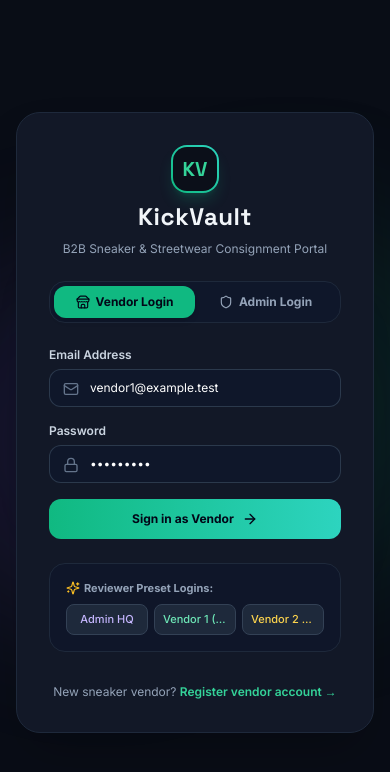
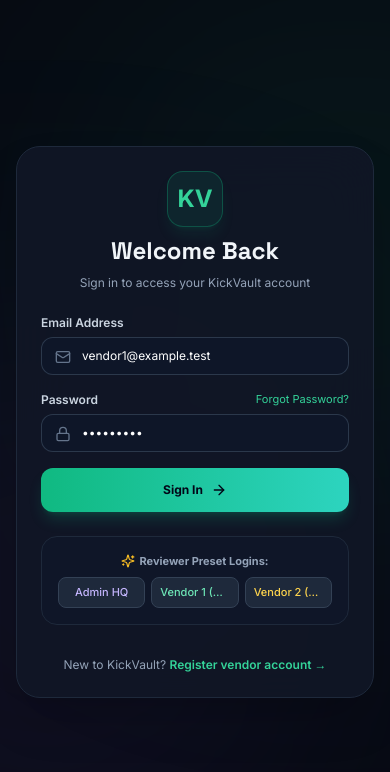
Before and after one commit to alanbiju2003/CDC_ASSIGNMENT, a React (Vite) app in the folder frontend/: page /login in a window 390 px wide. Shown: the top 772 px of the page. Built offline with nearby package versions, Linux system fonts and the light colour scheme.

Commit message:
Unified smart login, mobile responsive navbar/sidebar, and downloadable PWA app

```diff
--- a/frontend/index.html
+++ b/frontend/index.html
@@ -3,15 +3,29 @@
   <head>
     <meta charset="UTF-8" />
     <link rel="icon" type="image/svg+xml" href="/favicon.svg" />
-    <meta name="viewport" content="width=device-width, initial-scale=1.0" />
+    <meta name="viewport" content="width=device-width, initial-scale=1.0, maximum-scale=1.0, user-scalable=no" />
     <title>KickVault — B2B Sneaker Consignment Portal</title>
     <meta name="description" content="KickVault B2B Sneaker & Streetwear Consignment Platform — Vendor & Admin Portal" />
+    <meta name="theme-color" content="#10b981" />
+    <link rel="manifest" href="/manifest.json" />
+    <link rel="apple-touch-icon" href="/favicon.svg" />
     <link rel="preconnect" href="https://fonts.googleapis.com">
     <link rel="preconnect" href="https://fonts.gstatic.com" crossorigin>
     <link href="https://fonts.googleapis.com/css2?family=Inter:wght@300;400;500;600;700&family=Space+Grotesk:wght@500;600;700&display=swap" rel="stylesheet">
   </head>
-  <body class="bg-[#090d16] text-slate-100 font-sans antialiased selection:bg-emerald-500 selection:text-black">
+  <body class="bg-[#070a12] text-slate-100 font-sans antialiased selection:bg-emerald-500 selection:text-black min-h-screen">
     <div id="root"></div>
     <script type="module" src="/src/main.jsx"></script>
+    <script>
+      if ('serviceWorker' in navigator) {
+        window.addEventListener('load', () => {
+          navigator.serviceWorker.register('/sw.js').then((reg) => {
+            console.log('KickVault PWA Service Worker registered:', reg.scope);
+          }).catch((err) => {
+            console.error('Service Worker registration failed:', err);
+          });
+        });
+      }
+    </script>
   </body>
 </html>
--- a/frontend/src/api.js
+++ b/frontend/src/api.js
@@ -58,6 +58,7 @@
 
 export const API = {
   // Auth & KYC
+  login: (email, password) => apiRequest('/auth/login', 'POST', { email, password }),
   loginVendor: (email, password) => apiRequest('/auth/vendor/login', 'POST', { email, password }),
   loginAdmin: (email, password) => apiRequest('/auth/admin/login', 'POST', { email, password }),
   registerVendor: (data) => apiRequest('/auth/vendor/register', 'POST', data),
--- /dev/null
+++ b/frontend/src/components/PwaInstallModal.jsx
@@ -0,0 +1,106 @@
+import React, { useState, useEffect } from 'react';
+import { Download, Smartphone, Laptop, Check, X, ShieldCheck, Zap } from 'lucide-react';
+
+export default function PwaInstallModal({ isOpen, onClose }) {
+  const [deferredPrompt, setDeferredPrompt] = useState(null);
+  const [isInstalled, setIsInstalled] = useState(false);
+
+  useEffect(() => {
+    const handleBeforeInstall = (e) => {
+      e.preventDefault();
+      setDeferredPrompt(e);
+    };
+
+    const handleAppInstalled = () => {
+      setIsInstalled(true);
+      setDeferredPrompt(null);
+    };
+
+    window.addEventListener('beforeinstallprompt', handleBeforeInstall);
+    window.addEventListener('appinstalled', handleAppInstalled);
+
+    if (window.matchMedia('(display-mode: standalone)').matches) {
+      setIsInstalled(true);
+    }
+
+    return () => {
+      window.removeEventListener('beforeinstallprompt', handleBeforeInstall);
+      window.removeEventListener('appinstalled', handleAppInstalled);
+    };
+  }, []);
+
+  const handleInstallClick = async () => {
+    if (deferredPrompt) {
+      deferredPrompt.prompt();
+      const { outcome } = await deferredPrompt.userChoice;
+      if (outcome === 'accepted') {
+        setIsInstalled(true);
+      }
+      setDeferredPrompt(null);
+    } else {
+      alert('PWA Download: Tap "Add to Home Screen" or click the Install icon in your browser URL bar.');
+    }
+  };
+
+  if (!isOpen) return null;
+
+  return (
+    <div className="fixed inset-0 z-50 overflow-y-auto bg-black/75 backdrop-blur-md flex items-center justify-center p-4">
+      <div className="w-full max-w-md bg-[#111726] border border-slate-800 rounded-3xl p-6 shadow-2xl text-slate-100 space-y-6 relative">
+        <button
+          onClick={onClose}
+          className="absolute top-4 right-4 p-1.5 rounded-lg text-slate-400 hover:text-slate-200 hover:bg-slate-800 transition"
+        >
+          <X className="w-5 h-5" />
+        </button>
+
+        {/* PWA Icon & Title */}
+        <div className="text-center space-y-2">
+          <div className="w-16 h-16 rounded-2xl bg-gradient-to-tr from-emerald-500 to-teal-400 p-0.5 mx-auto shadow-xl shadow-emerald-500/20">
+            <div className="w-full h-full bg-[#0b0f19] rounded-[14px] flex items-center justify-center text-emerald-400 font-black text-2xl">
+              KV
+            </div>
+          </div>
+          <h3 className="text-xl font-bold font-heading">KickVault PWA App</h3>
+          <p className="text-xs text-slate-400">Downloadable Progressive Web App for Mobile & Desktop</p>
+        </div>
+
+        {/* Features List */}
+        <div className="space-y-2.5 bg-slate-900/80 p-4 rounded-2xl border border-slate-800 text-xs">
+          <div className="flex items-center gap-2.5 text-slate-300">
+            <Zap className="w-4 h-4 text-emerald-400 shrink-0" />
+            <span>0ms Instant Launch & Home Screen Icon</span>
+          </div>
+          <div className="flex items-center gap-2.5 text-slate-300">
+            <Smartphone className="w-4 h-4 text-emerald-400 shrink-0" />
+            <span>Fully Responsive Native-Feel Mobile View</span>
+          </div>
+          <div className="flex items-center gap-2.5 text-slate-300">
+            <ShieldCheck className="w-4 h-4 text-emerald-400 shrink-0" />
+            <span>Encrypted Token Offline Storage</span>
+          </div>
+        </div>
+
+        {/* Action Button */}
+        {isInstalled ? (
+          <div className="p-3.5 rounded-2xl bg-emerald-500/10 border border-emerald-500/30 text-emerald-400 text-xs font-semibold flex items-center justify-center gap-2">
+            <Check className="w-4 h-4" />
+            <span>KickVault App is Installed & Active!</span>
+          </div>
+        ) : (
+          <button
+            onClick={handleInstallClick}
+            className="w-full py-3.5 rounded-2xl bg-gradient-to-r from-emerald-500 to-teal-400 text-slate-950 font-bold text-xs hover:from-emerald-400 hover:to-teal-300 transition shadow-lg shadow-emerald-500/20 flex items-center justify-center gap-2"
+          >
+            <Download className="w-4 h-4" />
+            <span>Download & Install KickVault App</span>
+          </button>
+        )}
+
+        <div className="text-center text-[11px] text-slate-500">
+          Compatible with Chrome, Safari (iOS Add to Home Screen), Edge, and Android.
+        </div>
+      </div>
+    </div>
+  );
+}
--- a/frontend/src/components/Sidebar.jsx
+++ b/frontend/src/components/Sidebar.jsx
@@ -1,6 +1,6 @@
 import React from 'react';
 import { NavLink } from 'react-router-dom';
-import { LayoutDashboard, Package, FileCheck, Receipt, ArrowUpDown, RotateCcw, Wallet, ShieldCheck, ShieldAlert } from 'lucide-react';
+import { LayoutDashboard, Package, FileCheck, Receipt, ArrowUpDown, RotateCcw, Wallet, ShieldCheck, Download } from 'lucide-react';
 import { useAuth } from '../context/AuthContext';
 
 export default function Sidebar() {
@@ -23,7 +23,9 @@
   }
 
   return (
-    <aside className="w-64 bg-[#0c101d] border-r border-slate-800 min-h-[calc(100vh-4rem)] p-4 flex flex-col justify-between shrink-0">
+    <>
+      {/* Desktop Sidebar (Hidden on Mobile) */}
+      <aside className="hidden md:flex w-64 bg-[#0c101d] border-r border-slate-800 min-h-[calc(100vh-4rem)] p-4 flex-col justify-between shrink-0">
         <div className="space-y-6">
           {/* Role Banner */}
           <div className="p-3.5 rounded-xl bg-slate-900/80 border border-slate-800/80 flex items-center gap-3">
@@ -63,24 +65,40 @@
           </nav>
         </div>
 
-      {/* Vendor KYC Status Banner */}
-      {role === 'vendor' && user?.status === 'pending_kyc' && (
-        <div className="p-3.5 rounded-xl bg-amber-500/10 border border-amber-500/30 text-amber-300 space-y-2">
-          <div className="flex items-center gap-2 text-xs font-bold">
-            <ShieldAlert className="w-4 h-4 text-amber-400 shrink-0" />
-            <span>KYC Verification Required</span>
+        {/* User Card at bottom */}
+        <div className="p-3 rounded-xl bg-slate-900/60 border border-slate-800 text-xs flex items-center gap-2.5">
+          <div className="w-8 h-8 rounded-lg bg-emerald-500/20 border border-emerald-500/30 text-emerald-400 font-bold flex items-center justify-center text-xs">
+            {user?.name ? user.name[0].toUpperCase() : 'U'}
           </div>
-          <p className="text-[11px] text-amber-200/80 leading-relaxed">
-            Your PAN is pending verification. Submit your PAN regex check to activate full consignment.
-          </p>
+          <div className="min-w-0 flex-1">
+            <p className="font-semibold text-slate-200 truncate">{user?.name || user?.email}</p>
+            <p className="text-[10px] text-slate-500 truncate">{user?.businessName || user?.role}</p>
+          </div>
+        </div>
+      </aside>
+
+      {/* Mobile Top Navigation Bar (Shown on Mobile) */}
+      <div className="md:hidden bg-[#0c101d] border-b border-slate-800 p-2.5 overflow-x-auto flex items-center gap-2 scrollbar-none sticky top-16 z-30">
+        {links.map((link) => {
+          const Icon = link.icon;
+          return (
             <NavLink
-            to="/kyc"
-            className="block text-center text-xs font-semibold bg-amber-500 hover:bg-amber-400 text-slate-950 py-1.5 rounded-lg transition-colors"
+              key={link.to}
+              to={link.to}
+              className={({ isActive }) =>
+                `flex items-center gap-1.5 px-3 py-1.5 rounded-lg text-xs font-medium whitespace-nowrap transition-all ${
+                  isActive
+                    ? 'bg-emerald-500/20 text-emerald-400 border border-emerald-500/40 font-semibold'
+                    : 'bg-slate-900/90 text-slate-400 border border-slate-800'
+                }`
+              }
             >
-            Verify PAN Now →
+              <Icon className="w-3.5 h-3.5 shrink-0" />
+              <span>{link.label}</span>
             </NavLink>
+          );
+        })}
       </div>
-      )}
-    </aside>
+    </>
   );
 }
--- a/frontend/src/context/AuthContext.jsx
+++ b/frontend/src/context/AuthContext.jsx
@@ -25,6 +25,14 @@
     }
     loadInitialUser();
   }, []);
+
+  const login = async (email, password) => {
+    const res = await API.login(email, password);
+    setAuthToken(res.token);
+    setUser(res.user);
+    setActiveRole(res.user.role);
+    return res.user;
+  };
 
   const loginVendor = async (email, password) => {
     const res = await API.loginVendor(email, password);
@@ -73,6 +81,7 @@
         user,
         role: activeRole || user?.role,
         loading,
+        login,
         loginVendor,
         loginAdmin,
         registerVendor,
--- a/frontend/src/pages/Login.jsx
+++ b/frontend/src/pages/Login.jsx
@@ -1,13 +1,12 @@
 import React, { useState } from 'react';
 import { useNavigate, Link } from 'react-router-dom';
-import { Shield, Store, Lock, Mail, ArrowRight, Sparkles, AlertCircle } from 'lucide-react';
+import { Shield, Store, Lock, Mail, ArrowRight, Sparkles, AlertCircle, CheckCircle2 } from 'lucide-react';
 import { useAuth } from '../context/AuthContext';
 
 export default function Login() {
   const navigate = useNavigate();
-  const { loginAdmin, loginVendor } = useAuth();
+  const { login } = useAuth();
 
-  const [activeTab, setActiveTab] = useState('vendor'); // 'vendor' | 'admin'
   const [email, setEmail] = useState('vendor1@example.test');
   const [password, setPassword] = useState('Passw0rd!');
   const [error, setError] = useState('');
@@ -19,14 +18,14 @@
     setLoading(true);
 
     try {
-      if (activeTab === 'admin') {
-        await loginAdmin(email, password);
+      const user = await login(email, password);
+      if (user.role === 'admin') {
+        navigate('/admin');
       } else {
-        await loginVendor(email, password);
+        navigate('/dashboard');
       }
-      navigate('/dashboard');
     } catch (err) {
-      setError(err.message || 'Login failed. Please check credentials.');
+      setError(err.message || 'Invalid email or password. Please check your credentials.');
     } finally {
       setLoading(false);
     }
@@ -34,68 +33,85 @@
 
   const setQuickFill = (type) => {
     if (type === 'admin') {
-      setActiveTab('admin');
       setEmail('admin@kickvault.test');
       setPassword('Passw0rd!');
     } else if (type === 'vendor1') {
-      setActiveTab('vendor');
       setEmail('vendor1@example.test');
       setPassword('Passw0rd!');
     } else if (type === 'vendor2') {
-      setActiveTab('vendor');
       setEmail('vendor2@example.test');
       setPassword('Passw0rd!');
     }
   };
 
   return (
-    <div className="min-h-screen bg-[#090d16] flex items-center justify-center p-4 relative overflow-hidden">
-      {/* Dynamic Background Glows */}
-      <div className="absolute top-1/4 left-1/4 w-96 h-96 bg-emerald-500/10 rounded-full blur-3xl pointer-events-none"></div>
-      <div className="absolute bottom-1/4 right-1/4 w-96 h-96 bg-violet-500/10 rounded-full blur-3xl pointer-events-none"></div>
+    <div className="min-h-screen bg-[#070a12] text-slate-100 flex items-center justify-center p-4 lg:p-8 relative overflow-hidden">
+      {/* Glow Effects */}
+      <div className="absolute top-0 left-1/4 w-[500px] h-[500px] bg-emerald-500/10 rounded-full blur-[140px] pointer-events-none"></div>
+      <div className="absolute bottom-0 right-1/4 w-[500px] h-[500px] bg-violet-500/10 rounded-full blur-[140px] pointer-events-none"></div>
 
-      <div className="w-full max-w-md bg-[#121827] border border-slate-800 rounded-3xl p-8 shadow-2xl relative z-10 text-slate-100 space-y-6">
-        {/* Brand Header */}
-        <div className="text-center space-y-2">
-          <div className="w-12 h-12 rounded-2xl bg-gradient-to-tr from-emerald-500 to-teal-400 p-0.5 mx-auto shadow-lg shadow-emerald-500/20">
-            <div className="w-full h-full bg-[#0b0f19] rounded-[14px] flex items-center justify-center font-bold text-emerald-400 text-xl font-heading">
+      <div className="w-full max-w-6xl grid grid-cols-1 lg:grid-cols-12 gap-8 items-center z-10">
+
+        {/* Left Side: Hero Branding */}
+        <div className="lg:col-span-6 space-y-8 p-4 lg:p-8 hidden lg:block">
+          <div className="flex items-center gap-3">
+            <div className="w-10 h-10 rounded-xl bg-emerald-500/10 border border-emerald-500/30 flex items-center justify-center font-black text-emerald-400 text-lg">
               KV
             </div>
-          </div>
-          <h1 className="text-2xl font-bold font-heading tracking-wide">KickVault</h1>
-          <p className="text-xs text-slate-400">B2B Sneaker & Streetwear Consignment Portal</p>
+            <span className="text-xl font-bold font-heading tracking-wide">KickVault</span>
           </div>
 
-        {/* Tab Switcher */}
-        <div className="grid grid-cols-2 p-1 rounded-2xl bg-slate-900 border border-slate-800">
-          <button
-            type="button"
-            onClick={() => {
-              setActiveTab('vendor');
-              setEmail('vendor1@example.test');
-            }}
-            className={`py-2 text-xs font-bold rounded-xl transition-all flex items-center justify-center gap-1.5 ${
-              activeTab === 'vendor'
-                ? 'bg-emerald-500 text-slate-950 shadow-md'
-                : 'text-slate-400 hover:text-white'
-            }`}
-          >
-            <Store className="w-3.5 h-3.5" /> Vendor Login
-          </button>
-          <button
-            type="button"
-            onClick={() => {
-              setActiveTab('admin');
-              setEmail('admin@kickvault.test');
-            }}
-            className={`py-2 text-xs font-bold rounded-xl transition-all flex items-center justify-center gap-1.5 ${
-              activeTab === 'admin'
-                ? 'bg-violet-600 text-white shadow-md'
-                : 'text-slate-400 hover:text-white'
-            }`}
-          >
-            <Shield className="w-3.5 h-3.5" /> Admin Login
-          </button>
+          <div className="space-y-4 max-w-lg">
+            <h1 className="text-4xl lg:text-5xl font-black font-heading leading-tight tracking-tight">
+              Powering the <br />
+              <span className="text-transparent bg-clip-text bg-gradient-to-r from-emerald-400 via-teal-300 to-cyan-400">
+                Sneaker & Streetwear
+              </span> <br />
+              Marketplace.
+            </h1>
+            <p className="text-slate-400 text-sm leading-relaxed">
+              A B2B consignment platform built for vendors and admins to connect, manage, and grow — <span className="text-emerald-400 font-medium">effortlessly.</span>
+            </p>
+          </div>
+
+          {/* Feature Cards */}
+          <div className="grid grid-cols-3 gap-3 pt-4">
+            <div className="p-3.5 rounded-2xl bg-slate-900/60 border border-slate-800 backdrop-blur-sm space-y-1">
+              <div className="text-emerald-400 font-semibold text-xs flex items-center gap-1.5">
+                <CheckCircle2 className="w-4 h-4" /> Trusted
+              </div>
+              <p className="text-[11px] text-slate-400">Top Vendors</p>
+            </div>
+            <div className="p-3.5 rounded-2xl bg-slate-900/60 border border-slate-800 backdrop-blur-sm space-y-1">
+              <div className="text-emerald-400 font-semibold text-xs flex items-center gap-1.5">
+                <Shield className="w-4 h-4" /> Secure
+              </div>
+              <p className="text-[11px] text-slate-400">Encrypted JWT</p>
+            </div>
+            <div className="p-3.5 rounded-2xl bg-slate-900/60 border border-slate-800 backdrop-blur-sm space-y-1">
+              <div className="text-emerald-400 font-semibold text-xs flex items-center gap-1.5">
+                <Sparkles className="w-4 h-4 text-amber-400" /> Scale
+              </div>
+              <p className="text-[11px] text-slate-400">Automated Sync</p>
+            </div>
+          </div>
+
+          <div className="pt-8 text-xs text-slate-500">
+            © 2026 KickVault Consignment Inc. All rights reserved.
+          </div>
+        </div>
+
+        {/* Right Side: Smart Unified Login Form */}
+        <div className="lg:col-span-6 flex justify-center">
+          <div className="w-full max-w-md bg-[#111726]/90 border border-slate-800 rounded-3xl p-6 sm:p-8 shadow-2xl backdrop-blur-xl space-y-6">
+
+            {/* Header */}
+            <div className="text-center space-y-2">
+              <div className="w-14 h-14 rounded-2xl bg-emerald-500/10 border border-emerald-500/30 p-1 mx-auto flex items-center justify-center text-emerald-400 font-bold text-2xl shadow-lg shadow-emerald-500/10">
+                KV
+              </div>
+              <h2 className="text-2xl font-bold font-heading text-slate-100">Welcome Back</h2>
+              <p className="text-xs text-slate-400">Sign in to access your KickVault account</p>
             </div>
 
             {/* Form */}
@@ -116,14 +132,19 @@
                     required
                     value={email}
                     onChange={(e) => setEmail(e.target.value)}
-                className="w-full bg-slate-900 border border-slate-700/80 rounded-xl pl-10 pr-4 py-2.5 text-xs text-white placeholder-slate-500 focus:outline-none focus:border-emerald-500"
-                placeholder="name@company.com"
+                    className="w-full bg-slate-900/90 border border-slate-700/80 rounded-xl pl-10 pr-4 py-2.5 text-xs text-white placeholder-slate-500 focus:outline-none focus:border-emerald-500 transition"
+                    placeholder="Enter your email address"
                   />
                 </div>
               </div>
 
               <div>
-            <label className="block text-xs font-semibold text-slate-300 mb-1.5">Password</label>
+                <div className="flex items-center justify-between mb-1.5">
+                  <label className="block text-xs font-semibold text-slate-300">Password</label>
+                  <a href="#forgot" onClick={(e) => { e.preventDefault(); alert('Demo environment: Use password Passw0rd!'); }} className="text-[11px] text-emerald-400 hover:underline">
+                    Forgot Password?
+                  </a>
+                </div>
                 <div className="relative">
                   <Lock className="w-4 h-4 text-slate-500 absolute left-3.5 top-3" />
                   <input
@@ -131,8 +152,8 @@
                     required
                     value={password}
                     onChange={(e) => setPassword(e.target.value)}
-                className="w-full bg-slate-900 border border-slate-700/80 rounded-xl pl-10 pr-4 py-2.5 text-xs text-white placeholder-slate-500 focus:outline-none focus:border-emerald-500"
-                placeholder="••••••••"
+                    className="w-full bg-slate-900/90 border border-slate-700/80 rounded-xl pl-10 pr-4 py-2.5 text-xs text-white placeholder-slate-500 focus:outline-none focus:border-emerald-500 transition"
+                    placeholder="Enter your password"
                   />
                 </div>
               </div>
@@ -140,36 +161,35 @@
               <button
                 type="submit"
                 disabled={loading}
-            className={`w-full py-3 rounded-xl text-xs font-bold transition-all flex items-center justify-center gap-2 ${
-              activeTab === 'admin'
-                ? 'bg-gradient-to-r from-violet-600 to-purple-600 text-white hover:from-violet-500 hover:to-purple-500'
-                : 'bg-gradient-to-r from-emerald-500 to-teal-400 text-slate-950 hover:from-emerald-400 hover:to-teal-300'
-            }`}
+                className="w-full py-3.5 rounded-xl text-xs font-bold transition-all flex items-center justify-center gap-2 bg-gradient-to-r from-emerald-500 to-teal-400 text-slate-950 hover:from-emerald-400 hover:to-teal-300 shadow-lg shadow-emerald-500/20 active:scale-[0.99]"
               >
-            <span>{loading ? 'Authenticating...' : `Sign in as ${activeTab === 'admin' ? 'Admin' : 'Vendor'}`}</span>
+                <span>{loading ? 'Authenticating...' : 'Sign In'}</span>
                 <ArrowRight className="w-4 h-4" />
               </button>
             </form>
 
             {/* Reviewer Quick Presets */}
-        <div className="p-4 rounded-2xl bg-slate-900/90 border border-slate-800 space-y-2">
-          <div className="text-[11px] font-bold text-slate-400 flex items-center gap-1">
+            <div className="p-4 rounded-2xl bg-slate-900/80 border border-slate-800 space-y-2">
+              <div className="text-[11px] font-bold text-slate-400 flex items-center justify-center gap-1">
                 <Sparkles className="w-3.5 h-3.5 text-amber-400" /> Reviewer Preset Logins:
               </div>
               <div className="grid grid-cols-3 gap-1.5 text-[11px]">
                 <button
+                  type="button"
                   onClick={() => setQuickFill('admin')}
                   className="px-2 py-1.5 rounded-lg bg-slate-800 hover:bg-violet-600/30 text-violet-300 border border-slate-700 hover:border-violet-500/50 transition-colors font-medium truncate"
                 >
                   Admin HQ
                 </button>
                 <button
+                  type="button"
                   onClick={() => setQuickFill('vendor1')}
                   className="px-2 py-1.5 rounded-lg bg-slate-800 hover:bg-emerald-600/30 text-emerald-300 border border-slate-700 hover:border-emerald-500/50 transition-colors font-medium truncate"
                 >
                   Vendor 1 (Active)
                 </button>
                 <button
+                  type="button"
                   onClick={() => setQuickFill('vendor2')}
                   className="px-2 py-1.5 rounded-lg bg-slate-800 hover:bg-amber-600/30 text-amber-300 border border-slate-700 hover:border-amber-500/50 transition-colors font-medium truncate"
                 >
@@ -178,17 +198,19 @@
               </div>
             </div>
 
-        {/* Footer link */}
-        {activeTab === 'vendor' && (
+            {/* Register Link */}
             <div className="text-center pt-2">
               <p className="text-xs text-slate-400">
-              New sneaker vendor?{' '}
+                New to KickVault?{' '}
                 <Link to="/register" className="text-emerald-400 hover:underline font-semibold">
                   Register vendor account →
                 </Link>
               </p>
             </div>
-        )}
+
+          </div>
+        </div>
+
       </div>
     </div>
   );
```
Also changed, not shown: frontend/public/sw.js (added, +41 -0 lines), frontend/src/components/Navbar.jsx (+29 -31 lines), frontend/public/manifest.json (added), 2 other files (tests, documents, lock files or other folders). Lines whose indentation alone changed are shown as unchanged.
